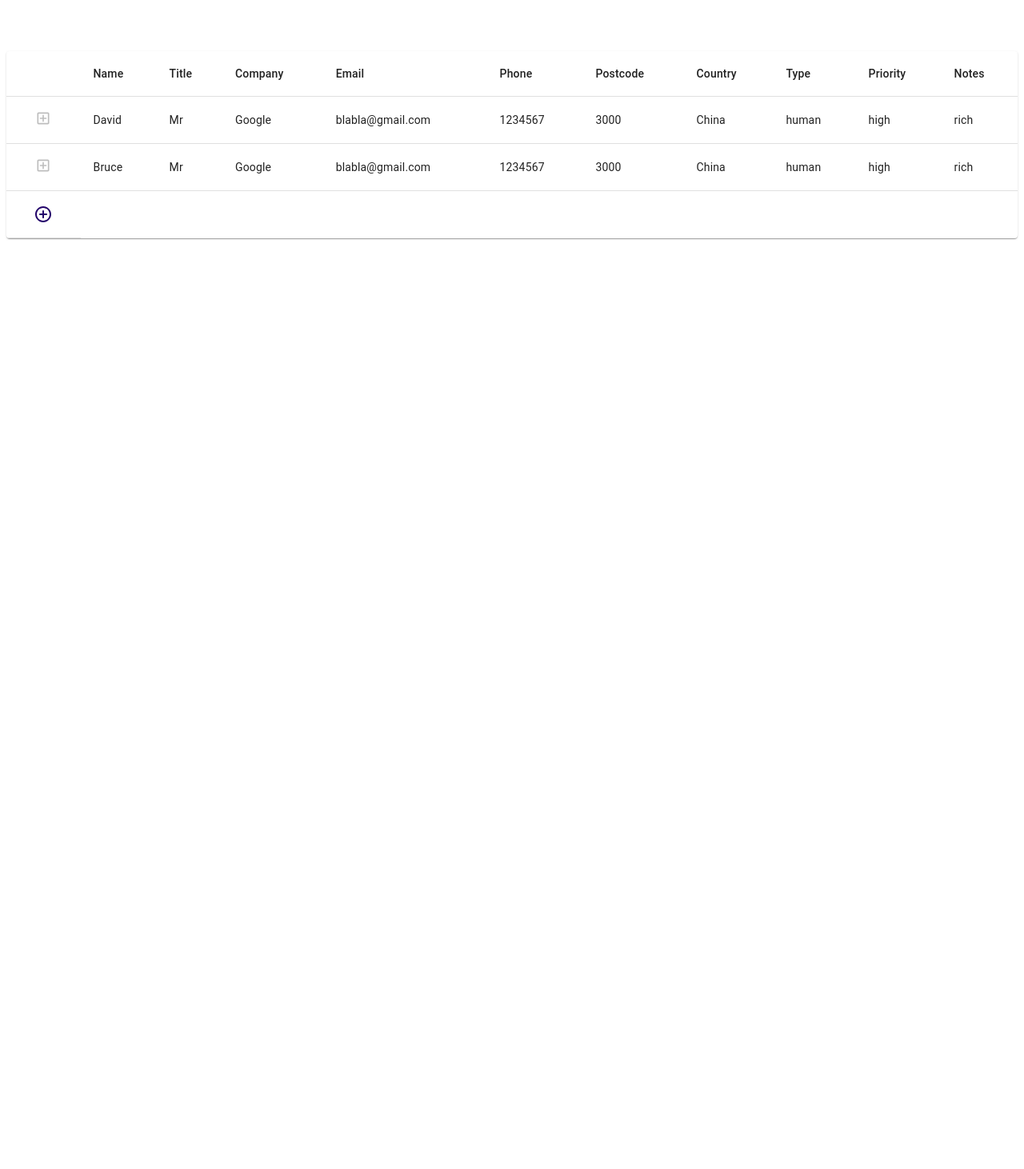
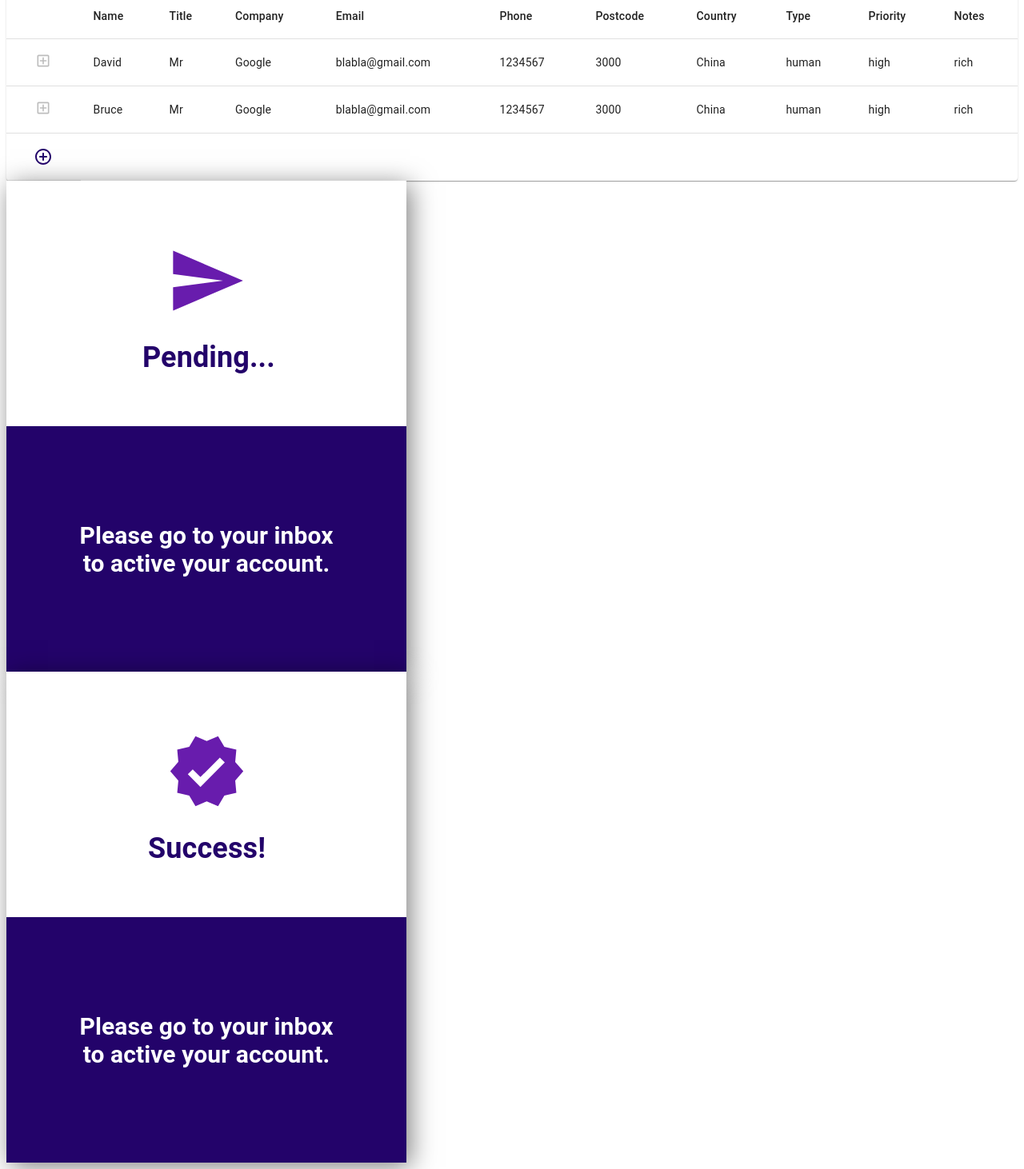
Before and after one commit to AOT-CRM-Project/EzCRM-Client-v1.0.0, a React app: page / in a window 1280 px wide. Shown: the part 763-2225 px from the top of the page at 80% size. Before the commit the page ends 1069 px from the top, so only its background shows below. Built offline with nearby package versions, Linux system fonts and the light colour scheme.

Commit message:
Success notification (#6)
* fix bug of .module.scss and tsconfig.json

* update success notification

* TC-11

Co-authored-by: Simon Yu <“simon94hyu@gmail.com>

```diff
--- a/src/App.jsx
+++ /dev/null
@@ -1,18 +0,0 @@
-import React from 'react';
-import LogPages from './component/LogPages/LogPages';
-import ContactTable from './component/ContactTable';
-
-export default function App() {
-  return (
-    <>
-      <h1>
-        Welcome to EzOzCRM-Client-v1.0.0
-      </h1>
-
-      <LogPages />
-
-      <ContactTable />
-
-    </>
-  );
-}
--- /dev/null
+++ b/src/App.tsx
@@ -0,0 +1,20 @@
+import React from 'react';
+import LogPages from './component/LogPages/LogPages';
+import ContactTable from './component/ContactTable';
+import ResetPwdSuccess from './component/pages/SuccessNotification/ResetPwdSuccess/ResetPwdSuccess';
+import SignupSuccess from './component/pages/SuccessNotification/SignupSuccess/SignupSuccess'
+
+export default function App() {
+  return (
+    <>
+      <LogPages />
+
+      <ContactTable />
+
+      <ResetPwdSuccess />
+
+      <SignupSuccess />
+
+    </>
+  );
+}
--- /dev/null
+++ b/src/component/pages/SuccessNotification/ResetPwdSuccess/ResetPwdSuccess.module.scss
@@ -0,0 +1,47 @@
+.container {
+  width: 500px;
+  height: 614px;
+  padding: 75px 0 0;
+  box-shadow: 5px 5px 30px 0 rgba(0, 0, 0, 0.5);
+  background-color: #ffffff;
+  .sendIcon {
+    width: 100px;
+    height: 100px;
+    margin: 0 200px 25px;
+    object-fit: contain;
+    color: #23036a;
+  }
+  .pending {
+    width: 161px;
+    height: 42px;
+    margin: 25px 169px 65px 170px;
+    font-family: Roboto;
+    font-size: 36px;
+    font-weight: bold;
+    font-stretch: normal;
+    font-style: normal;
+    line-height: normal;
+    letter-spacing: 0.11px;
+    color: #23036a;
+  }
+}
+.bottom_container {
+  width: 500px;
+  height: 307px;
+  margin: 65px 0 0;
+  padding: 119px 75px 118px;
+  background-color: #23036a;
+  .content {
+    width: 350px;
+    height: 70px;
+    font-family: Roboto;
+    font-size: 30px;
+    font-weight: bold;
+    font-stretch: normal;
+    font-style: normal;
+    line-height: normal;
+    letter-spacing: 0.09px;
+    text-align: center;
+    color: #ffffff;
+  }
+}
--- /dev/null
+++ b/src/component/pages/SuccessNotification/ResetPwdSuccess/ResetPwdSuccess.tsx
@@ -0,0 +1,29 @@
+import React from 'react';
+
+import styles from './ResetPwdSuccess.module.scss';
+
+import sendIcon from "../../../assets/send-icon.svg";
+
+
+function ResetPwdSuccess () {
+    return (
+        <div>
+            <div className={styles.container}>
+                <div className={styles.sendIcon}>
+                <img src={sendIcon}></img>
+                </div>
+
+            <div className={styles.pending}>Pending...</div>
+            <div className={styles.bottom_container}>
+                <div className={styles.content}>
+                    Please go to your inbox to active your account.
+                </div>
+            </div>
+        </div>
+        </div>
+
+
+    );
+}
+
+export default ResetPwdSuccess;
--- /dev/null
+++ b/src/component/pages/SuccessNotification/SignupSuccess/SignupSuccess.module.scss
@@ -0,0 +1,47 @@
+.container {
+    width: 500px;
+    height: 614px;
+    padding: 75px 0 0;
+    box-shadow: 5px 5px 30px 0 rgba(0, 0, 0, 0.5);
+    background-color: #ffffff;
+    .sendIcon {
+      width: 100px;
+      height: 100px;
+      margin: 0 200px 25px;
+      object-fit: contain;
+      color: #23036a;
+    }
+    .success {
+        width: 147px;
+        height: 42px;
+        margin: 25px 176px 65px 177px;
+        font-family: Roboto;
+        font-size: 36px;
+        font-weight: bold;
+        font-stretch: normal;
+        font-style: normal;
+        line-height: normal;
+        letter-spacing: 0.11px;
+        color: #23036a;
+    }
+  }
+  .bottom_container {
+    width: 500px;
+    height: 307px;
+    margin: 65px 0 0;
+    padding: 119px 75px 118px;
+    background-color: #23036a;
+    .content {
+      width: 350px;
+      height: 70px;
+      font-family: Roboto;
+      font-size: 30px;
+      font-weight: bold;
+      font-stretch: normal;
+      font-style: normal;
+      line-height: normal;
+      letter-spacing: 0.09px;
+      text-align: center;
+      color: #ffffff;
+    }
+  }
--- /dev/null
+++ b/src/component/pages/SuccessNotification/SignupSuccess/SignupSuccess.tsx
@@ -0,0 +1,26 @@
+import React from 'react';
+
+import styles from './SignupSuccess.module.scss';
+
+import successIcon from '../../../assets/success-icon.svg';
+
+function SignupSuccess() {
+  return (
+    <div>
+      <div className={styles.container}>
+        <div className={styles.sendIcon}>
+          <img src={successIcon}></img>
+        </div>
+
+        <div className={styles.success}>Success!</div>
+        <div className={styles.bottom_container}>
+          <div className={styles.content}>
+            Please go to your inbox to active your account.
+          </div>
+        </div>
+      </div>
+    </div>
+  );
+}
+
+export default SignupSuccess;
--- a/src/index.js
+++ b/src/index.js
@@ -1,6 +1,6 @@
 import React from 'react';
 import ReactDOM from 'react-dom';
-import App from './App';
+import App from './App.tsx';
 
 // eslint-disable-next-line
 ReactDOM.render(<App />, document.getElementById('root'));
--- /dev/null
+++ b/src/types/declaration.d.ts
@@ -0,0 +1,2 @@
+declare module '*.scss';
+declare module '*.svg';
--- a/tsconfig.json
+++ b/tsconfig.json
@@ -8,7 +8,7 @@
     "target": "es6",
     "module": "commonjs",
   },
-  "include": ["src/**/*.ts", "src/**/*.tsx"],
+  "include": ["src/**/*.ts", "src/**/*.tsx", "src/index.js", "src/index.js", "src/component/ContactTable/sampleData.js"],
   "exclude": [
     "node_modules"
   ]
```
Also changed, not shown: src/component/ContactTable/sampleData.ts (renamed from src/component/ContactTable/sampleData.js), src/component/assets/send-icon.svg (added), src/component/assets/success-icon.svg (added).
